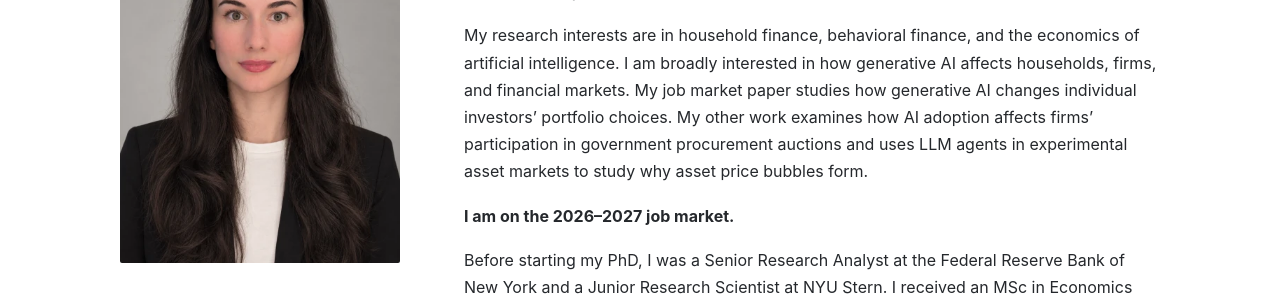
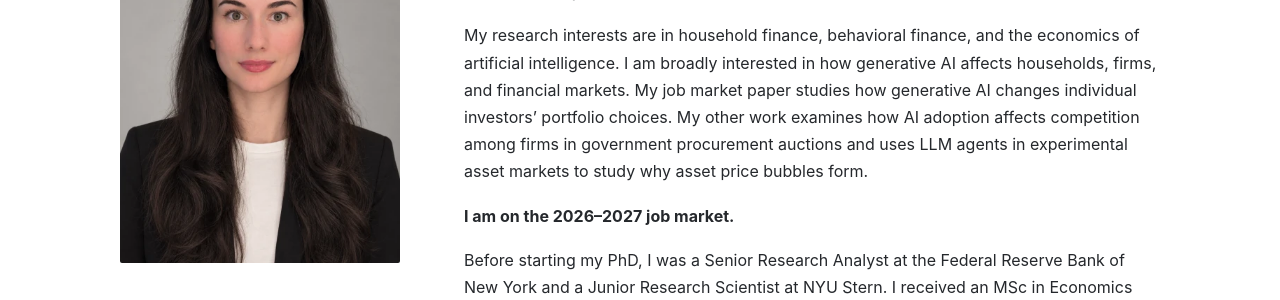
Before and after one commit to valeriebaldinger/valeriebaldinger.github.io, a Jekyll site: the page built from _pages/about.md, in a window 1280 px wide and 900 px high. Shown: the part 230-530 px from the top of the window. Built offline with Jekyll 4.4.1, drawn with Linux system fonts in a browser that asks for light colours.

Commit message:
Describe AI adoption and competition among firms in procurement auctions

```diff
--- a/_pages/about.md
+++ b/_pages/about.md
@@ -18,7 +18,7 @@
   <div class="introduction">
     <h1 id="profile-name">Valerie Baldinger</h1>
     <p>Welcome to my website! I am a PhD student in Finance at NYU Stern School of Business.</p>
-    <p>My research interests are in household finance, behavioral finance, and the economics of artificial intelligence. I am broadly interested in how generative AI affects households, firms, and financial markets. My job market paper studies how generative AI changes individual investors’ portfolio choices. My other work examines how AI adoption affects firms’ participation in government procurement auctions and uses LLM agents in experimental asset markets to study why asset price bubbles form.</p>
+    <p>My research interests are in household finance, behavioral finance, and the economics of artificial intelligence. I am broadly interested in how generative AI affects households, firms, and financial markets. My job market paper studies how generative AI changes individual investors’ portfolio choices. My other work examines how AI adoption affects competition among firms in government procurement auctions and uses LLM agents in experimental asset markets to study why asset price bubbles form.</p>
     <p><strong>I am on the 2026–2027 job market.</strong></p>
     <p>Before starting my PhD, I was a Senior Research Analyst at the Federal Reserve Bank of New York and a Junior Research Scientist at NYU Stern. I received an MSc in Economics from the London School of Economics.</p>
     <div class="contact-links" aria-label="Contact and curriculum vitae">
```
